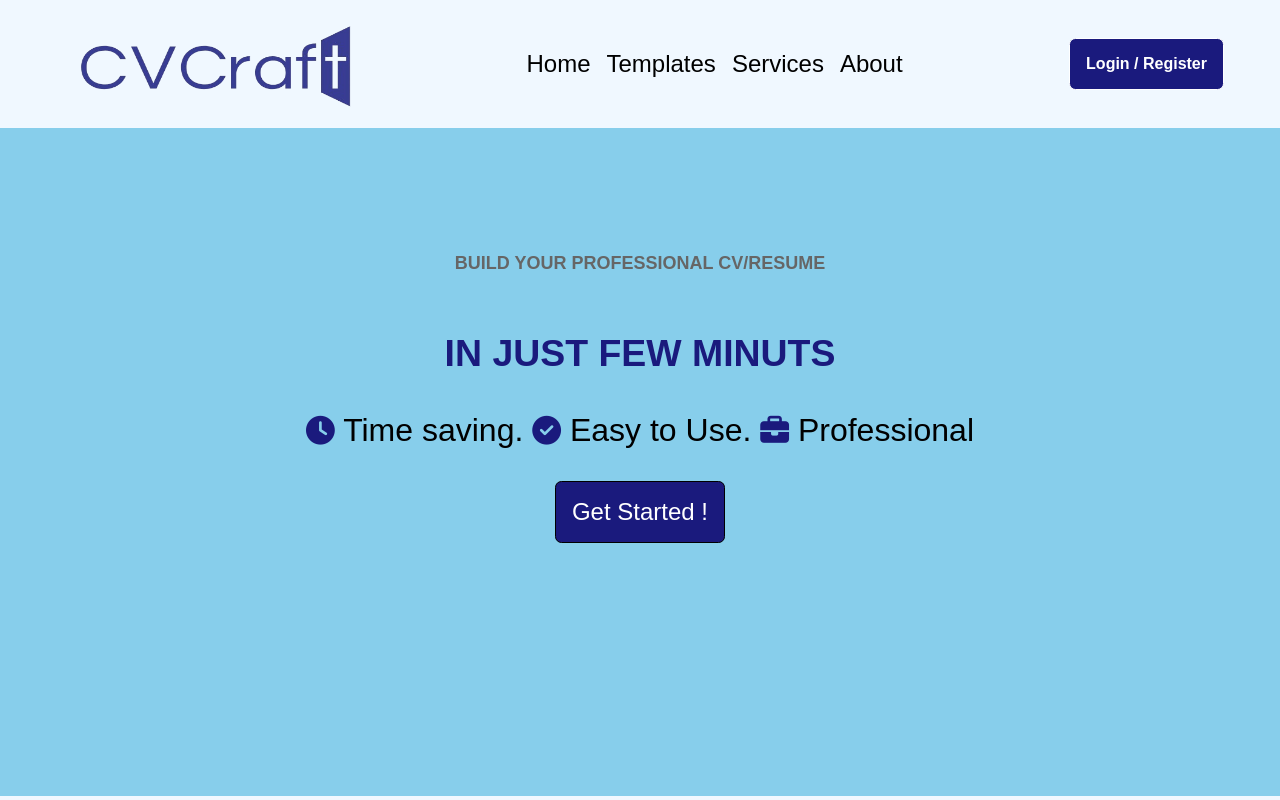
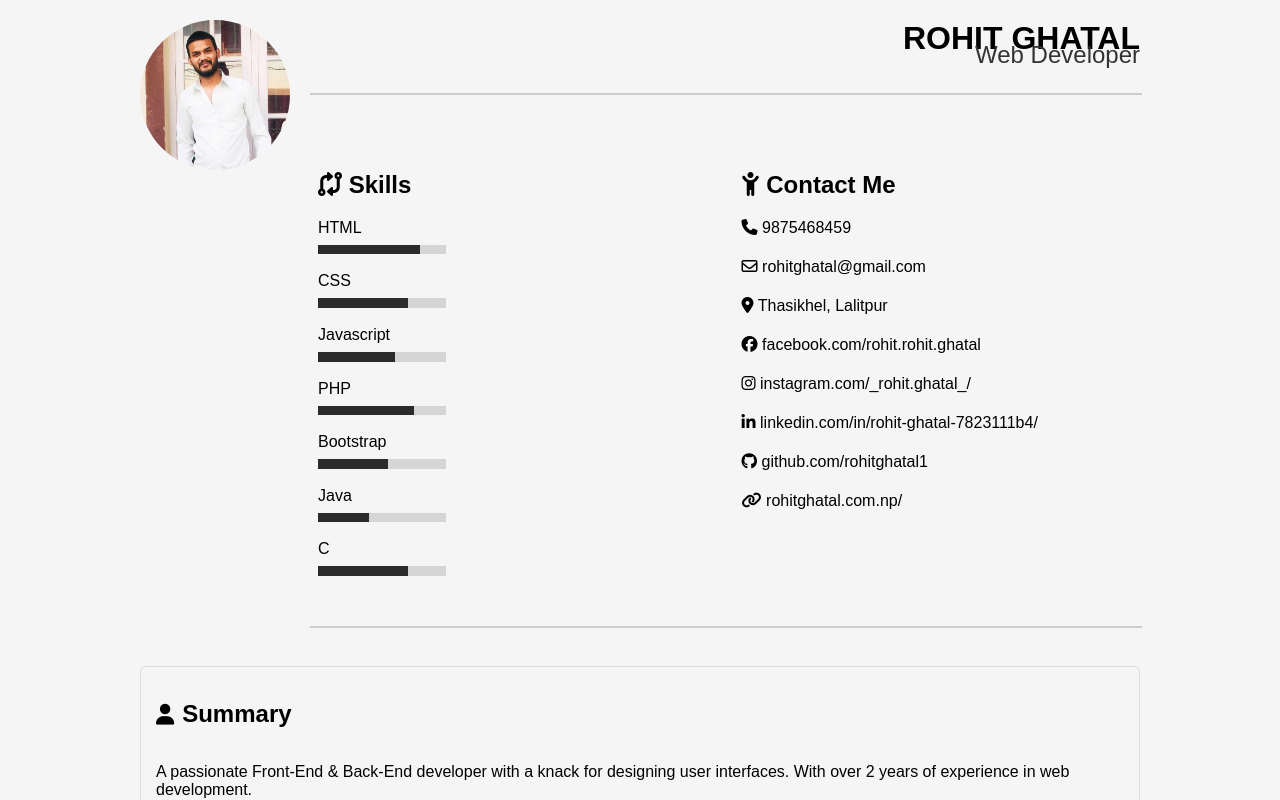
Before and after one commit to rohitghatal1/CVMaker-ReactJS, a React (Create React App) app: page / in a window 1280 px wide. Shown: the top 800 px of the page. Built offline with nearby package versions, Linux system fonts and the light colour scheme.

Commit message:
imporved styles

```diff
--- a/src/App.js
+++ b/src/App.js
@@ -22,12 +22,12 @@ function App() {
 
   return (
     <>
-      <Navbar/>
+      {/* <Navbar/>
       <HomeTab/>
       <Templates/>
-      <Footer/>
-      {/* <CreativeTemplate/> */}
-      {/* <BasicTemplate/> */}
+      <Footer/> */}
+      <CreativeTemplate/>
+      {/* <BasicTemplate/>/ */}
     </>
   );
 }
--- a/src/allTemplates/basicTemplate/basicTemplate.css
+++ b/src/allTemplates/basicTemplate/basicTemplate.css
@@ -29,13 +29,13 @@
     margin-bottom: 20px;
 }
 
-h1 {
+.left-section h1 {
     font-size: 24px;
     margin: 0;
     padding-bottom: 5px;
 }
 
-h2 {
+.left-section h2 {
     font-size: 18px;
     color: #666666;
     margin: 0;
--- a/src/components/HomeTab.js
+++ b/src/components/HomeTab.js
@@ -7,7 +7,7 @@ export default function HomeTab() {
             <div className="banner">
                 <div className="bannerInfo">
                     <h2>BUILD YOUR PROFESSIONAL CV/RESUME</h2>
-                    <h3>IN JUST FEW MINUTS</h3>
+                    <h3>IN JUST FEW MINUTES</h3>
                     <p><i class="fas fa-clock "></i> Time saving. <i class="fas fa-check-circle"></i> Easy to Use. <i class="fas fa-briefcase"></i> Professional</p>
                     <button className='getStartedbtn'>Get Started !</button>
                 </div>
--- a/src/components/home.css
+++ b/src/components/home.css
@@ -11,6 +11,10 @@
 .bannerInfo{
     font-size: 2rem;
     text-align: center;
+}
+
+.bannerInfo h2{
+    color: black;
 }
 
 .bannerInfo h3{
```
